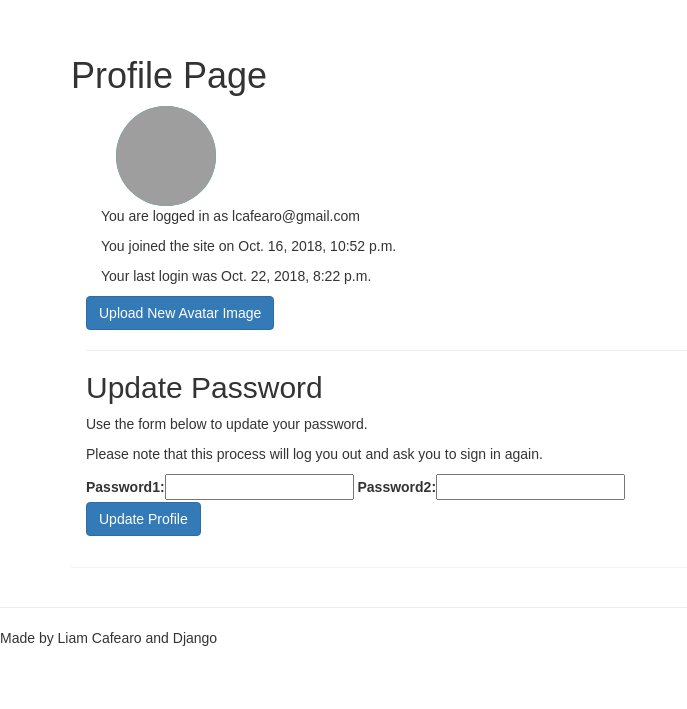
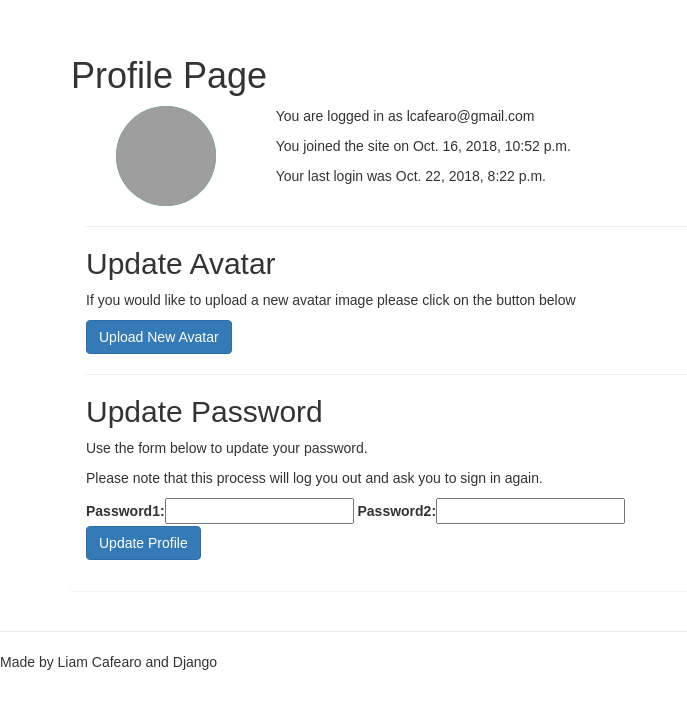
Before and after one commit to liam-cafearo/the_pc_hobbyist, a Django app: page /accounts/profile/ in a window 1280 px wide. Shown: the part 52-761 px from the top of the page, without its empty margins (0-687 px from the left). Run offline with Django 3.2, Linux system fonts and the light colour scheme; a user stored in the database is signed in; some libraries are stand-ins or nearby versions; grey boxes are pictures that could not be loaded.

Commit message:
corrected avatar issue

```diff
--- a/accounts/templates/profile.html
+++ b/accounts/templates/profile.html
@@ -3,14 +3,17 @@
 {% block content %}
 {% load bootstrap_tags %}
 
+{% block head_js %}
+<script type="text/javascript" src="{% static 'js/blogposts.js' %}"></script>
+{% endblock %}
+
 <div class="row">
     <h1>Profile Page</h1>
     <div class="col-md-2 col-sm-3 text-center">
         {% if user.avatar %}
-        <img src="/media/{{ user.avatar }}" onerror="alternativeImage(this);" style="width:100px; height: 100px; background-color: #12ABB2; color: #ffffff;"
+        <img src="{{ user.avatar.url }}" onerror="alternativeImage(this);" style="width:100px; height: 100px; background-color: #12ABB2; color: #ffffff;"
             class="img-circle">
         {% endif %}
-    </div>
     </div>
     <div class="col-md-10 col-sm-9">
         <div class="row">
@@ -21,9 +24,15 @@
             </div>
         </div>
     </div>
+</div>
+<hr>
+<div>
+    <h2>Update Avatar</h2>
+    <p>If you would like to upload a new avatar image please click on the button below</p>
     <button class="btn btn-primary" onclick="location.href='{% url 'new_avatar' %}'">
-    Upload New Avatar Image
+        Upload New Avatar
     </button>
+</div>
 <hr>
 <h2>Update Password</h2>
 <p>Use the form below to update your password.</p>
```
Also changed, not shown: db.sqlite3, 1 other file. Lines whose indentation alone changed are shown as unchanged.
